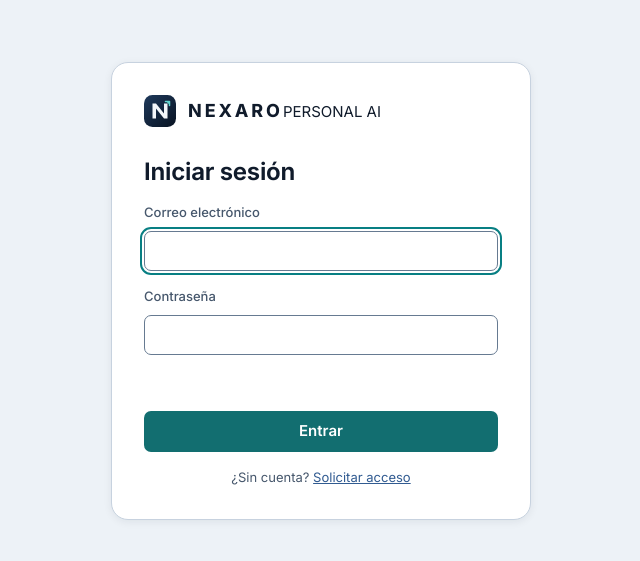
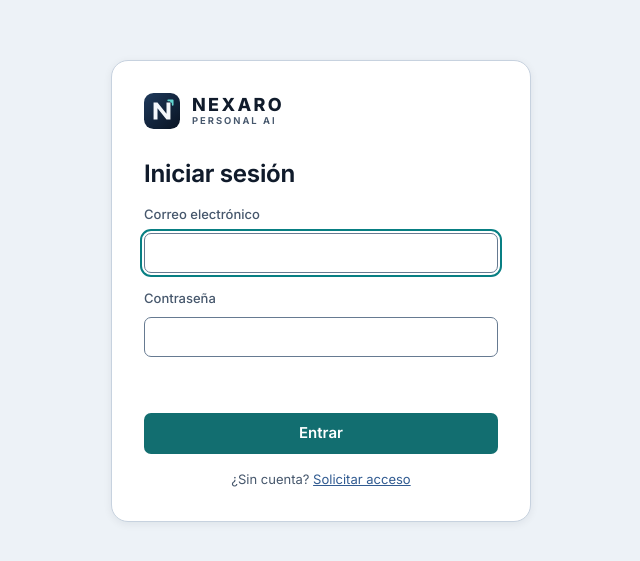
Before and after one commit to Marbi8891/NEXARO-PERSONAL-AI-, a plain HTML site: page frontend/index.html in a window 1280 px wide. Shown: the part 109-670 px from the top of the page, without its empty margins (319-959 px from the left). Drawn offline with Linux system fonts and the light colour scheme; no server answers.

Commit message:
feat(brand): refresh NEXARO visual identity

```diff
--- a/frontend/css/layout.css
+++ b/frontend/css/layout.css
@@ -23,11 +23,14 @@
 .auth-alt { margin-top: var(--space-4); font-size: var(--fs-sm); text-align: center; }
 
 /* Marca: símbolo + logotipo tipográfico */
-.logo { display: inline-flex; align-items: center; gap: var(--space-3); }
-.logo img { width: 32px; height: 32px; display: block; }
-.wordmark { font-weight: 750; font-size: var(--fs-lg); letter-spacing: 0.16em; }
+.logo { display: inline-flex; align-items: center; gap: var(--space-3); min-width: 0; }
+.logo img { width: 36px; height: 36px; display: block; flex: none; }
+.brand-lockup { display: flex; flex-direction: column; gap: 1px; line-height: 1.1; }
+.wordmark { font-weight: 780; font-size: var(--fs-lg); letter-spacing: 0.13em; }
+.brand-descriptor { font-size: 0.59rem; font-weight: 650; letter-spacing: 0.21em; color: var(--muted); }
 .auth-card .wordmark { color: var(--text); }
 .sidebar .wordmark { color: var(--sidebar-text); }
+.sidebar .brand-descriptor { color: var(--sidebar-muted); }
 
 .app {
   display: grid;
```
